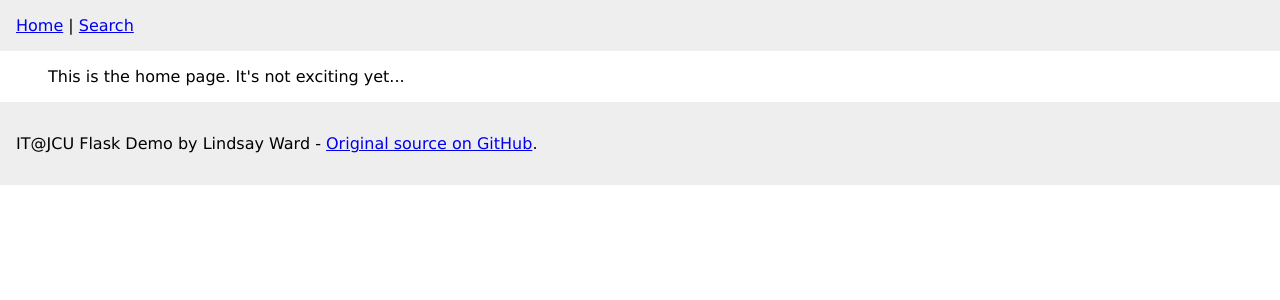
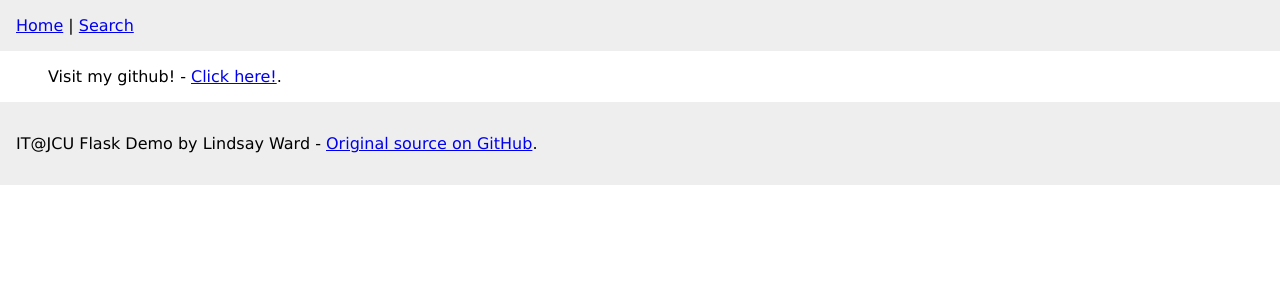
Before and after one commit to chenyuhanjcu/prac_10, a Flask app: template prac_010/flaskdemo-master/templates/home.html in a window 1280 px wide. Shown: the top 300 px of the page. Run offline with Flask 2, Linux system fonts and the light colour scheme; the template is opened without the code that fills it, so the values that code supplies are empty.

Commit message:
Change name

```diff
--- a/prac_010/flaskdemo-master/templates/home.html
+++ b/prac_010/flaskdemo-master/templates/home.html
@@ -1,5 +1,5 @@
 {% extends "layout.html" %}
 {% block title %}Home{% endblock %}
 {% block content %}
-    <p>This is the home page. It's not exciting yet...</p>
+    <p>Visit my github! - <a href="https://github.com/chenyuhanjcu/prac_10/tree/master/prac_010">Click here!</a>.</p>
 {% endblock %}
```
